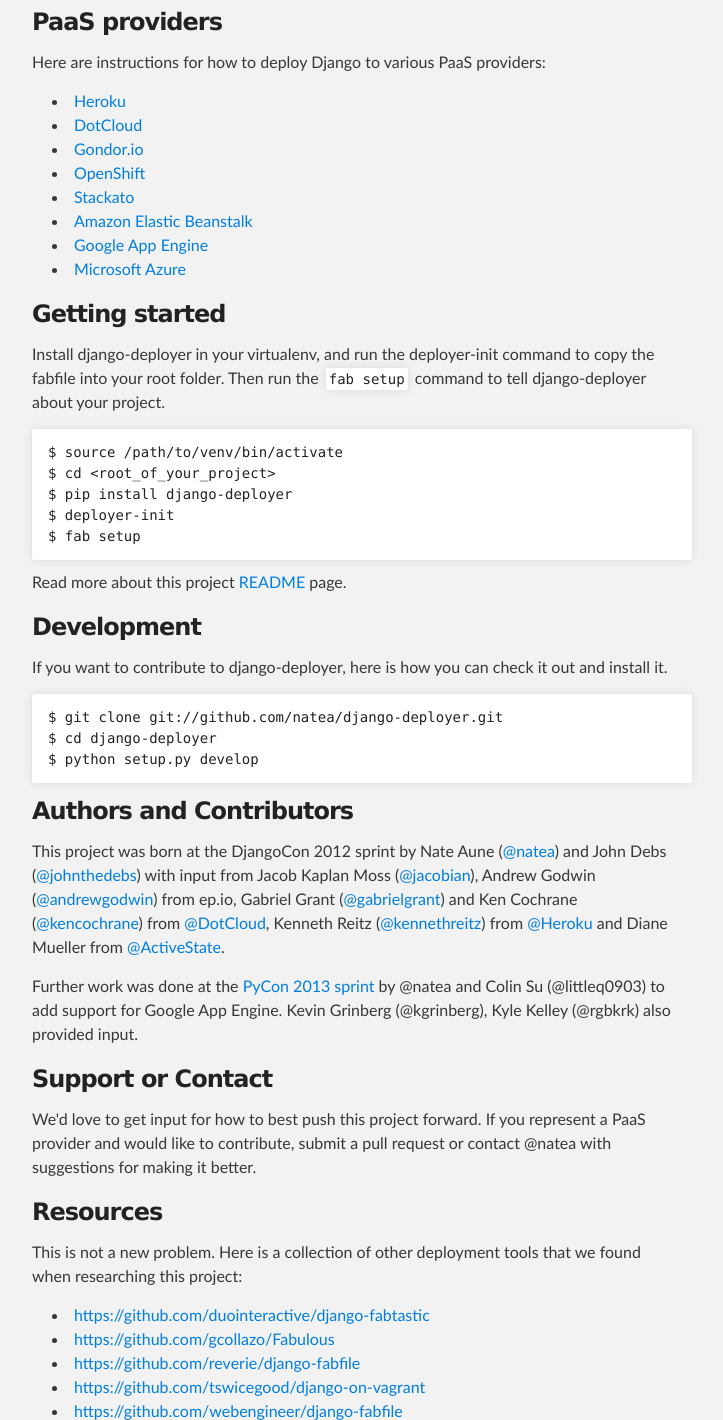
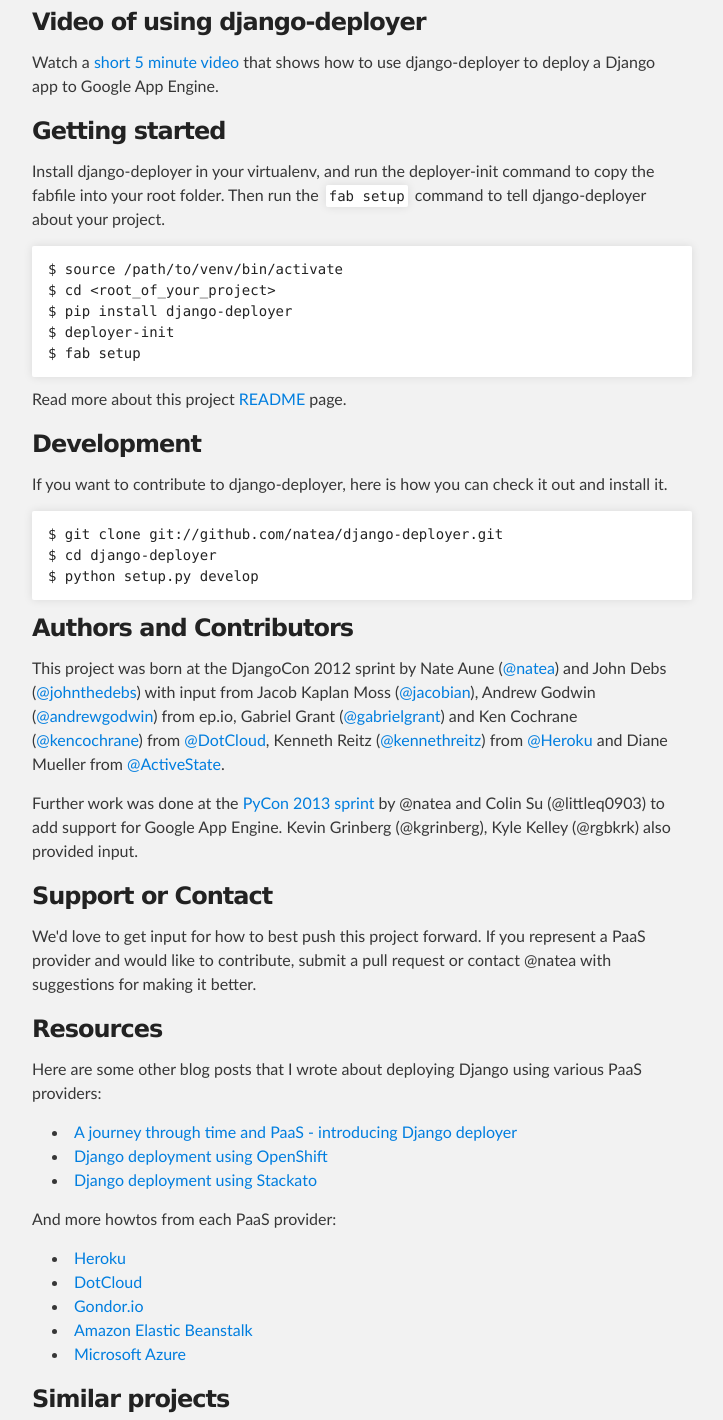
Before and after one commit to natea/django-deployer, a plain HTML site: page index.html in a window 1280 px wide. Shown: the part 499-1919 px from the top of the page, without its empty margins (288-1011 px from the left). Drawn offline with Linux system fonts and the light colour scheme.

```diff
--- a/index.html
+++ b/index.html
@@ -33,20 +33,11 @@
       <section id="main_content" class="inner">
         <p>The goal of django-deployer is to minimize the effort to deploy a Django app to any of the popular PaaS providers. By asking a series of questions about the Django app, we can generate a generic deploy.yml file that can be consumed by any of the PaaS providers. Each PaaS provider can translate these requirements into a configuration that will work to deploy to their PaaS.</p>
 
-<h3>PaaS providers</h3>
+<h3>Video of using django-deployer</h3>
 
-<p>Here are instructions for how to deploy Django to various PaaS providers:</p>
+<p>Watch a <a href="http://appsembler.com/blog/deploy-django-apps-to-google-app-engine-with-django-deployer-in-5-minutes/">short 5 minute video</a> that shows how to use django-deployer to deploy a Django app to Google App Engine.</p>
 
-<ul>
-<li><a href="https://devcenter.heroku.com/articles/django">Heroku</a></li>
-<li><a href="http://docs.dotcloud.com/tutorials/python/django/">DotCloud</a></li>
-<li><a href="https://gondor.io/support/django/setup/">Gondor.io</a></li>
-<li><a href="http://appsembler.com/blog/django-deployment-using-openshift/">OpenShift</a></li>
-<li><a href="http://appsembler.com/blog/django-deployment-using-stackato/">Stackato</a></li>
-<li><a href="http://docs.aws.amazon.com/elasticbeanstalk/latest/dg/create_deploy_Python_django.html">Amazon Elastic Beanstalk</a></li>
-<li><a href="https://developers.google.com/appengine/docs/python/cloud-sql/django">Google App Engine</a></li>
-<li><a href="http://www.windowsazure.com/en-us/develop/python/tutorials/web-app-with-django/">Microsoft Azure</a></li>
-</ul><h3>Getting started</h3>
+<h3>Getting started</h3>
 
 <p>Install django-deployer in your virtualenv, and run the deployer-init command to copy the fabfile into your root folder. Then run the <code>fab setup</code> command to tell django-deployer about your project.</p>
 
@@ -79,6 +70,22 @@
 <p>We'd love to get input for how to best push this project forward. If you represent a PaaS provider and would like to contribute, submit a pull request or contact @natea with suggestions for making it better.</p>
 
 <h3>Resources</h3>
+
+<p>Here are some other blog posts that I wrote about deploying Django using various PaaS providers:</p>
+
+<ul>
+<li><a href="http://appsembler.com/blog/journey-through-time-and-paas-introducing-django-deployer/">A journey through time and PaaS - introducing Django deployer</a></li>
+<li><a href="http://appsembler.com/blog/django-deployment-using-openshift/">Django deployment using OpenShift</a></li>
+<li><a href="http://appsembler.com/blog/django-deployment-using-stackato/">Django deployment using Stackato</a></li>
+</ul><p>And more howtos from each PaaS provider:</p>
+
+<ul>
+<li><a href="https://devcenter.heroku.com/articles/django">Heroku</a></li>
+<li><a href="http://docs.dotcloud.com/tutorials/python/django/">DotCloud</a></li>
+<li><a href="https://gondor.io/support/django/setup/">Gondor.io</a></li>
+<li><a href="http://docs.aws.amazon.com/elasticbeanstalk/latest/dg/create_deploy_Python_django.html">Amazon Elastic Beanstalk</a></li>
+<li><a href="http://www.windowsazure.com/en-us/develop/python/tutorials/web-app-with-django/">Microsoft Azure</a></li>
+</ul><h3>Similar projects</h3>
 
 <p>This is not a new problem. Here is a collection of other deployment tools that we found when researching this project:</p>
 
```
Also changed, not shown: params.json (+1 -1 lines).
